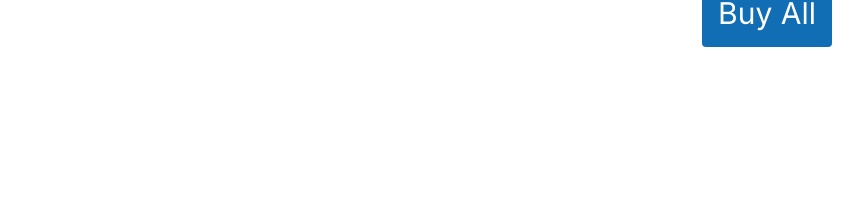
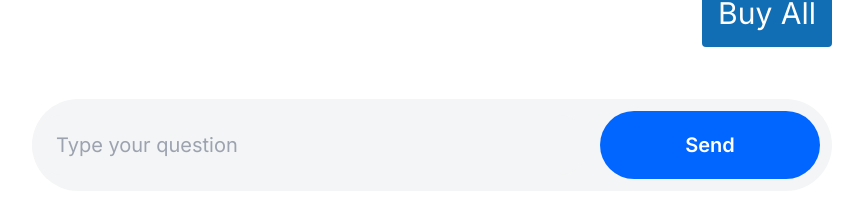
Before and after one commit to Giwan/bnl-lazy-pandas-hackathon, a Next.js app: page /items-list in a window 1280 px wide. Shown: the part 1447-1664 px from the top of the page, without its empty margins (208-1071 px from the left). Before the commit the page ends 1594 px from the top, so only its background shows below. Built offline with nearby package versions, Linux system fonts and the light colour scheme.

Commit message:
fix: update chat text

```diff
--- a/app/(primary)/items-list/page.js
+++ b/app/(primary)/items-list/page.js
@@ -1,14 +1,16 @@
+import ChatInput from '@/components/ChatInput/ChatInput';
 import styles from './itemslist.module.css';
 
 export default function Page3() {
   return (
-    <main className={styles.main}>
+    <main className={`mx-auto ${styles.main}`}>
       <p className={`mb-8 text-3xl ${styles.text}`}>Here are  some items to furnish your room with</p>
 
       <ItemsToPurchse />
       <Co2 />
       <ThirdPartyIntegration />
       <BuyAll />
+      <ChatInput />
     </main>
   )
 }
--- a/components/ChatInput/ChatInput.jsx
+++ b/components/ChatInput/ChatInput.jsx
@@ -19,7 +19,7 @@ export default function ChatInput({onClick, className}) {
     }
 
     return (
-        <div className={`mx-auto max-w-4xl pt-5 pb-2 ${className}`}>
+        <div className={`mx-auto max-w-4xl pt-5 pb-2 mt-8 ${className}`}>
             <div className="sm:flex items-center p-5 sm:p-0 rounded-xl justify-between bg-lightgrey sm:rounded-full">
                 <div className={styles.ChatInput}>
                     <input
@@ -38,7 +38,7 @@ export default function ChatInput({onClick, className}) {
                         type="submit"
                         className="joinButton w-full sm:w-0 text-xl text-white font-semibold text-center rounded-xl sm:rounded-full bg-blue hover:bg-btnblue"
                     >
-                        Submit
+                        Send
                     </button>
                 </div>
             </div>
```
